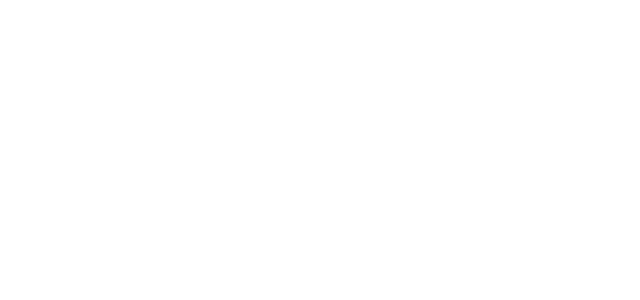
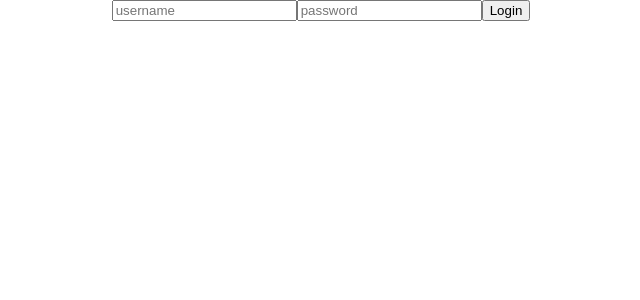
Before and after one commit to syedshah94/meme_app, a React (Create React App) app in the folder MemeApp/client/: page /login in a window 1280 px wide. Shown: the top 300 px of the page, without its empty margins (319-959 px from the left). Built offline with nearby package versions, Linux system fonts and the light colour scheme.

Commit message:
Create Login page

```diff
--- a/MemeApp/client/src/App.js
+++ b/MemeApp/client/src/App.js
@@ -5,6 +5,7 @@ import {BrowserRouter as Router, Link, Redirect, Route} from 'react-router-dom';
 import Auth from './modules/Auth'
 import PostList from './components/PostList';
 import RegisterForm from './components/RegisterForm';
+import LoginForm from './components/LoginForm';
 
 class App extends Component {
   constructor() {
@@ -13,6 +14,7 @@ class App extends Component {
       auth: Auth.isUserAuthenticated(),
     }
     this.handleRegisterSubmit = this.handleRegisterSubmit.bind(this);
+    this.handleLoginSubmit = this.handleLoginSubmit.bind(this);
   }
 
   handleRegisterSubmit(e, data) {
@@ -39,6 +41,26 @@ class App extends Component {
     })
   }
 
+  handleLoginSubmit(e, data) {
+    e.preventDefault();
+    fetch('/login', {
+      method: 'POST',
+      body: JSON.stringify(data),
+      headers: {
+        'Content-Type': 'application/json'
+      }
+    }).then(res => res.json())
+    .then(res => {
+      // console.log(res);
+      if (res.token) {
+        Auth.authenticateToken(res.token);
+        this.setState({
+          auth: Auth.isUserAuthenticated(),
+        });
+      }
+    }).catch(err => console.log(err));
+  }
+
   render() {
     return (
       <Router>
@@ -48,8 +70,11 @@ class App extends Component {
             <Dashboard /> : <RegisterForm />
           } />*/}
           <Route exact path="/register" render={() => <RegisterForm
-            handleRegisterSubmit={this.handleRegisterSubmit}
-          />} />
+            handleRegisterSubmit={this.handleRegisterSubmit}/>}
+          />
+          <Route exact path="/login" render={() => <LoginForm
+            handleLoginSubmit={this.handleLoginSubmit}/> }
+          />
         </div>
       </Router>
     );
--- a/MemeApp/client/src/components/LoginForm.jsx
+++ b/MemeApp/client/src/components/LoginForm.jsx
@@ -0,0 +1,36 @@
+import React, { Component } from 'react';
+
+class LoginForm extends Component {
+  constructor(props) {
+    super(props);
+    this.state = {
+      username: "",
+      password: ""
+    }
+    this.handleChange = this.handleChange.bind(this);
+  }
+
+  handleChange(e) {
+    const name = e.target.name;
+    const val = e.target.value;
+    this.setState({
+      [name]: val,
+    });
+  }
+
+  render() {
+    return (
+    <div className="form">
+      <form onSubmit = {(e) => this.props.handleLoginSubmit(e, this.state)}>
+        <input type="text" name="username" placeholder="username" value={this.state.username}
+          onChange={this.handleChange} />
+        <input type="password" name="password" placeholder="password" value={this.state.password}
+          onChange={this.handleChange} />
+       <input type="submit" value="Login" />
+      </form>
+    </div>
+    )
+  }
+}
+
+export default LoginForm;
--- a/MemeApp/client/src/components/PostList.jsx
+++ b/MemeApp/client/src/components/PostList.jsx
@@ -10,7 +10,8 @@ class PostList extends Component {
   }
 
   componentDidMount() {
-    fetch('/posts')
+    setTimeout(() => {
+      fetch('/posts')
       .then(res => res.json())
       .then(res => {
         console.log(res);
@@ -19,6 +20,8 @@ class PostList extends Component {
           postListLoaded: true
         })
       }).catch(err => console.log(err));
+    }, 2800);
+
   }
 
   renderPosts() {
@@ -41,7 +44,7 @@ class PostList extends Component {
     return (
       <div className="post-list">
         {this.state.postListLoaded ?
-          this.renderPosts() : <p>Loading...</p>
+          this.renderPosts() : <img src='https://cdn.dribbble.com/users/503653/screenshots/3143656/fluid-loader.gif' />
         }
       </div>
     )
```
Also changed, not shown: MemeApp/client/src/assets/fluid-loader.gif (added).
